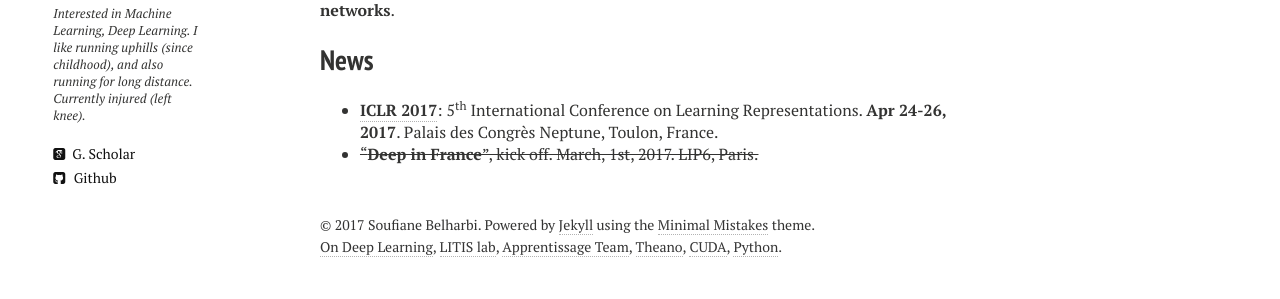
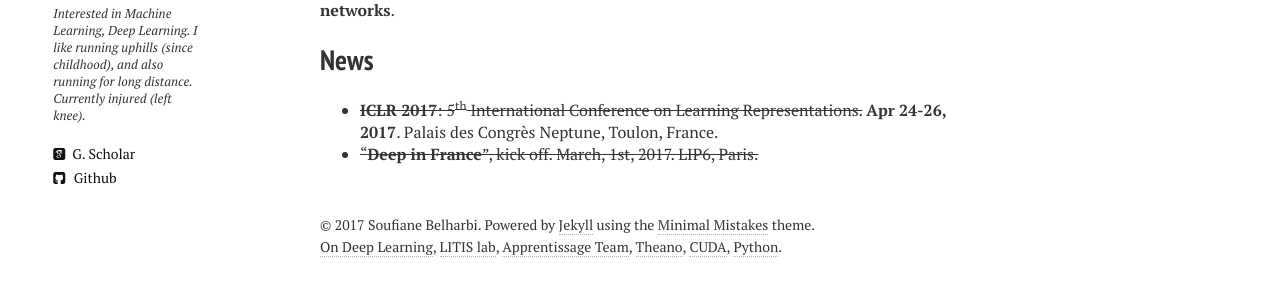
Before and after one commit to sbelharbi/sbelharbi.github.io, a Jekyll site: the page built from index.md, in a window 1280 px wide. Shown: the part 1269-1568 px from the top of the page. Built offline with Jekyll 4.4.1, drawn with Linux system fonts in a browser that asks for light colours; nearby versions of some CDN libraries.

```diff
--- a/index.md
+++ b/index.md
@@ -20,7 +20,7 @@ working on *deep learning* and *structured output problems*.
 I am intrigued and particularly interested in **learning representations in deep neural networks**.
 
 ## News
-* [**ICLR 2017**](http://www.iclr.cc/doku.php?id=ICLR2017:main): 5<sup>th</sup> International Conference on Learning
-  Representations.
+* ~~[**ICLR 2017**](http://www.iclr.cc/doku.php?id=ICLR2017:main): 5<sup>th</sup> International Conference on Learning
+  Representations.~~
   **Apr 24-26, 2017**. Palais des Congrès Neptune, Toulon, France.
 * ~~"**Deep in France**", kick off. March, 1st, 2017. LIP6, Paris.~~
```
